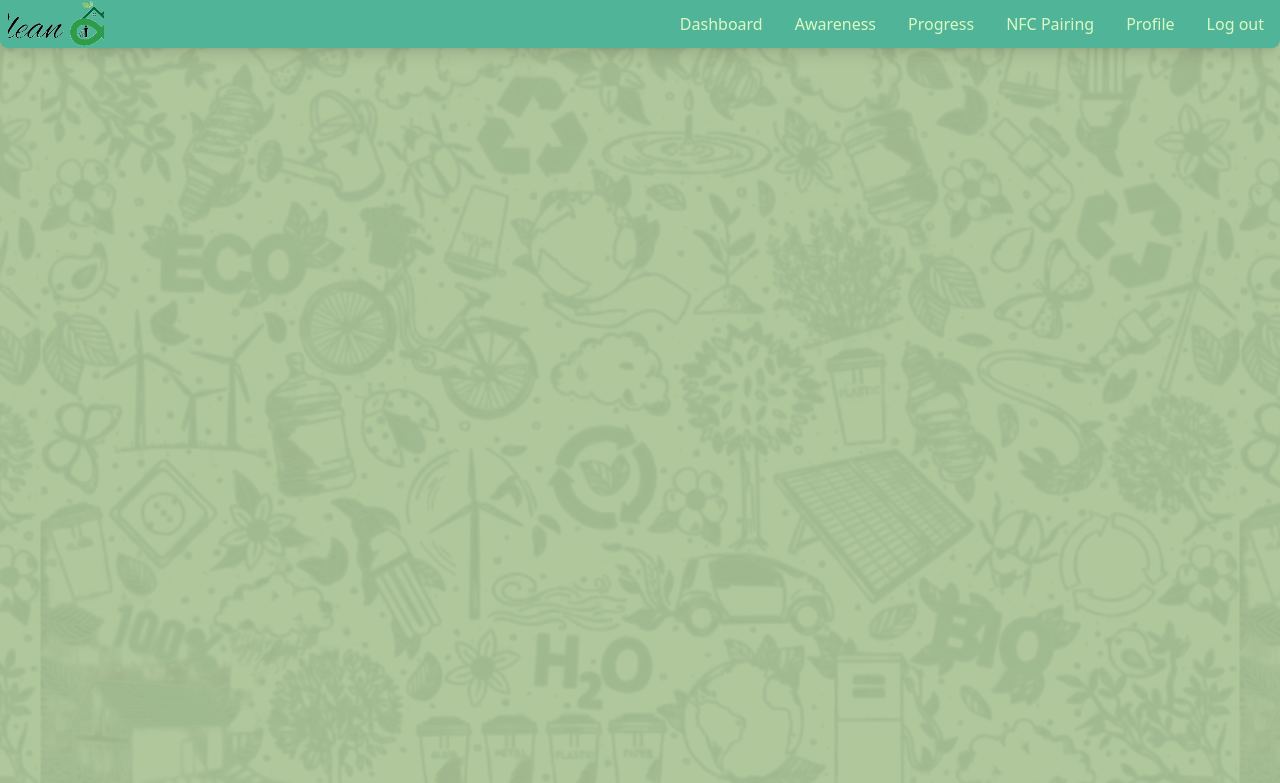
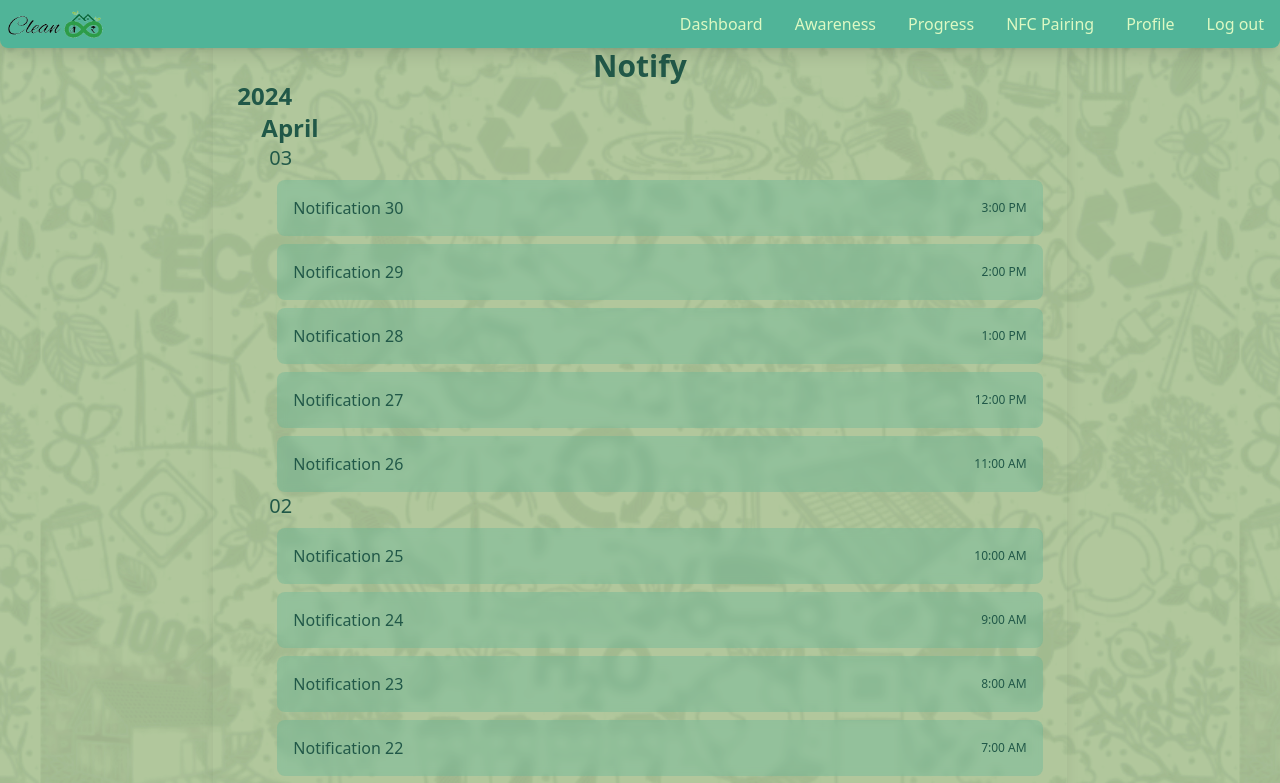
Before and after one commit to AJAY260505/cleaninfinity, a React (Vite) app in the folder client/: page /notify in a window 1280 px wide. Shown: the top 783 px of the page. Built offline with nearby package versions, Linux system fonts and the light colour scheme.

Commit message:
added notify !

```diff
--- a/client/src/components/Layout.jsx
+++ b/client/src/components/Layout.jsx
@@ -1,9 +1,4 @@
-import {
-  BrowserRouter as Router,
-  Routes,
-  Route,
-  useLocation
-} from 'react-router-dom'
+import {BrowserRouter as Router, Routes, Route, useLocation} from 'react-router-dom'
 import AuthComponent from './AuthComp'
 import Dashboard from './Dashboard'
 import Navbar from './Navbar'
@@ -12,7 +7,7 @@ import Progress from './Progress'
 import NFCPage from './NFC'
 import Profile from './Profile'
 import auth_states from '../data/stateAndDistrict.json'
-import { ToastContainer } from 'react-toastify'
+import {ToastContainer} from 'react-toastify'
 import 'react-toastify/dist/ReactToastify.css'
 import NFCCard from './NFC-Card'
 import {
@@ -26,7 +21,8 @@ import {
   progress_BarStyles
 } from '../data/config'
 import SplashScreen from './Splash'
-import { useEffect, useState } from 'react'
+import {useEffect, useState} from 'react'
+import Notify from './Notify'
 
 function LayoutContent() {
   const [loading, setLoading] = useState(true)
@@ -40,12 +36,10 @@ function LayoutContent() {
       <div
         className='fixed top-0 w-full h-full -z-10'
         style={{
-          backgroundImage:
-            'url(/0ba822008116c4db07f85b772a5dcea9-Photoroom.png)',
+          backgroundImage: 'url(/0ba822008116c4db07f85b772a5dcea9-Photoroom.png)',
           backgroundSize: 'contain',
           backgroundPosition: 'center',
-          filter:
-            'invert(1) sepia(1) hue-rotate(75deg) saturate(3) brightness(0.4)',
+          filter: 'invert(1) sepia(1) hue-rotate(75deg) saturate(3) brightness(0.4)',
           opacity: 0.1
         }}
       />
@@ -56,51 +50,21 @@ function LayoutContent() {
           <Route
             path='/dashboard'
             element={
-              <Dashboard
-                BarGraphVals={dashboard_data}
-                creditVal={dashboard_credits}
-                titles={dashboard_titles}
-              />
+              <Dashboard BarGraphVals={dashboard_data} creditVal={dashboard_credits} titles={dashboard_titles} />
             }
           />
-          <Route
-            path='/awareness'
-            element={<Awareness src={awareness_video_link} />}
-          />
+          <Route path='/awareness' element={<Awareness src={awareness_video_link} />} />
           <Route
             path='/progress'
-            element={
-              <Progress
-                data={progress_data}
-                users={progress_users}
-                progressBarStyles={progress_BarStyles}
-              />
-            }
+            element={<Progress data={progress_data} users={progress_users} progressBarStyles={progress_BarStyles} />}
           />
-          <Route
-            path='/nfc'
-            element={<NFCPage />}
-          />
-          <Route
-            path='/nfc-card'
-            element={<NFCCard />}
-          />
-          <Route
-            path='/profile'
-            element={<Profile />}
-          />
+          <Route path='/nfc' element={<NFCPage />} />
+          <Route path='/nfc-card' element={<NFCCard />} />
+          <Route path='/profile' element={<Profile />} />
+          <Route path='/notify' element={<Notify />} />
           <Route
             path='/'
-            element={
-              loading ? (
-                <SplashScreen />
-              ) : (
-                <AuthComponent
-                  states={auth_states}
-                  wards={auth_wards}
-                />
-              )
-            }
+            element={loading ? <SplashScreen /> : <AuthComponent states={auth_states} wards={auth_wards} />}
           />
         </Routes>
       </main>
--- a/client/src/components/NFC.jsx
+++ b/client/src/components/NFC.jsx
@@ -17,16 +17,16 @@ export default function NFCPage() {
         <NFCCard titles={NFCtitles} />
       </div>
 
-      <div className='p-4 flex flex-col bg-light-green rounded-lg shadow-xl hover:shadow-md transition-shadow duration-300 mt-4 md:w-3/4 lg:w-1/2'>
+      <div className='p-4 flex flex-col drop rounded-lg shadow-xl hover:shadow-md transition-shadow duration-150 mt-4 md:w-3/4 lg:w-1/2'>
         <div className='p-5'>
-          <h2 className='text-2xl font-bold'>What is NFC?</h2>
+          <h2>What is NFC?</h2>
           <p className='mt-2'>
             NFC (Near Field Communication) is used to get coins based on the
             waste we segregate and put in the dustbin.
           </p>
         </div>
         <div className='p-5'>
-          <h3 className='text-xl font-semibold'>Benefits:</h3>
+          <h3>Benefits:</h3>
           <p className='mt-2'>
             - Encourages waste segregation
             <br />
--- a/client/src/components/Navbar.jsx
+++ b/client/src/components/Navbar.jsx
@@ -1,28 +1,26 @@
-import { Link, useLocation } from 'react-router-dom'
-import { useState } from 'react'
+import {Link, useLocation} from 'react-router-dom'
+import {useState} from 'react'
 
 export default function Navbar() {
   const location = useLocation()
   const [isOpen, setIsOpen] = useState(false)
   const links = [
-    { href: '/dashboard', label: 'Dashboard' },
-    { href: '/awareness', label: 'Awareness' },
-    { href: '/progress', label: 'Progress' },
-    { href: '/nfc', label: 'NFC Pairing' },
-    { href: '/profile', label: 'Profile' },
-    { href: '/', label: 'Log out' }
+    {href: '/dashboard', label: 'Dashboard'},
+    {href: '/awareness', label: 'Awareness'},
+    {href: '/progress', label: 'Progress'},
+    {href: '/nfc', label: 'NFC Pairing'},
+    {href: '/profile', label: 'Profile'},
+    {href: '/', label: 'Log out'}
   ]
   return (
     <header className='fixed top-0 w-full shadow-lg rounded-ee-lg rounded-es-lg bg-medium-green h-12 z-20'>
       <div className='flex items-center justify-between'>
         <div
-          style={{ backgroundImage: 'url(/1.png)' }}
-          className='w-24 h-12 bg-cover bg-center ml-2'
-        ></div>
+          style={{backgroundImage: 'url(/1.png)'}}
+          className='w-24 h-12 bg-contain bg-no-repeat bg-center ml-2'></div>
         <button
           className='lg:hidden md:hidden focus:outline-none bg-transparent w-12'
-          onClick={() => setIsOpen(!isOpen)}
-        >
+          onClick={() => setIsOpen(!isOpen)}>
           <img
             src={isOpen ? './xmark-solid.svg' : './bars-solid.svg'}
             className='w-4/12'
@@ -31,9 +29,8 @@ export default function Navbar() {
         <nav
           className={`flex-col absolute right-0 top-12 z-20 rounded-lg ${
             isOpen ? 'flex' : 'hidden'
-          } md:flex-row lg:flex-row md:flex lg:flex md:relative md:top-0 lg:relative lg:top-0 bg-medium-green md:bg-transparent lg:bg-transparent`}
-        >
-          {links.map(({ href, label }) => (
+          } md:flex-row lg:flex-row md:flex lg:flex md:relative md:top-0 lg:relative lg:top-0 bg-medium-green md:bg-transparent lg:bg-transparent`}>
+          {links.map(({href, label}) => (
             <Link
               key={href}
               to={href}
@@ -42,8 +39,7 @@ export default function Navbar() {
                   ? 'text-dark-green text-lg'
                   : 'text-lightest-green'
               }`}
-              onClick={() => setIsOpen(false)}
-            >
+              onClick={() => setIsOpen(false)}>
               {label}
             </Link>
           ))}
--- /dev/null
+++ b/client/src/components/Notify.jsx
@@ -0,0 +1,55 @@
+import {dummyNotifications} from '../data/config'
+
+const NotificationItem = ({timestamp, message}) => (
+  <div className='flex items-center justify-between p-4 rounded-lg drop ml-2'>
+    <p>{message}</p>
+    <p className='text-xs'>{timestamp}</p>
+  </div>
+)
+
+const NotificationList = ({title, values}) => (
+  <div className='flex flex-col ml-2'>
+    <p className='font-bold text-2xl'>{title}</p>
+    {values.slice().map(({date, notifications}) => (
+      <div key={date} className='flex flex-col gap-y-2 ml-2'>
+        <p className='font-medium text-xl'>{date}</p>
+        {notifications.slice().map(notification => (
+          <NotificationItem key={notification.timestamp} {...notification} />
+        ))}
+      </div>
+    ))}
+  </div>
+)
+
+export default function Notify() {
+  return (
+    <div className='container flex flex-col relative'>
+      <h1 className='text-3xl font-bold fixed top-12 left-1/2 -translate-x-1/2 z-10'>Notify</h1>
+      {Object.entries(dummyNotifications)
+        .slice()
+        .reverse()
+        .map(([year, months]) => (
+          <div key={year} className='flex flex-col mt-6'>
+            <p className='font-bold text-2xl'>{year}</p>
+            {Object.entries(months)
+              .slice()
+              .reverse()
+              .map(([month, days]) => (
+                <div key={month} className='flex flex-col gap-2 pl-4'>
+                  <NotificationList
+                    title={month}
+                    values={days
+                      .slice()
+                      .reverse()
+                      .map(({date, notifications}) => ({
+                        date,
+                        notifications: notifications.slice().reverse()
+                      }))}
+                  />
+                </div>
+              ))}
+          </div>
+        ))}
+    </div>
+  )
+}
--- a/client/src/data/config.js
+++ b/client/src/data/config.js
@@ -2,23 +2,93 @@ export const dashboard_data = [70, 50, 90, 30, 100, 45, 80, 60, 25, 85, 55, 80]
 export const dashboard_credits = 500
 export const auth_wards = ['Choose Your Ward', 'Ward 1', 'Ward 2']
 export const dashboard_titles = [
-  'Knowledge',
-  'Progress',
-  'Pair Dustbin',
-  'Notify',
-  'PingMe',
-  'Activity',
+  {title: 'Knowledge', path: '/knowledge'},
+  {title: 'Progress', path: '/progress'},
+  {title: 'Pair Dustbin', path: '/pair-dustbin'},
+  {title: 'Notify', path: '/notify'},
+  {title: 'PingMe', path: '/ping-me'},
+  {title: 'Activity', path: '/activity'}
 ]
-export const awareness_video_link =
-  'https://www.youtube.com/embed/DHfRfU3XUEo?si=2Tw6Xk_Xs3Ihwak3'
+export const awareness_video_link = 'https://www.youtube.com/embed/DHfRfU3XUEo?si=2Tw6Xk_Xs3Ihwak3'
 export const progress_data = [70, 50, 90, 30, 100, 45, 80, 60, 25, 85, 55, 75]
 export const progress_users = [
-  { name: 'User 1', value: 66 },
-  { name: 'User 2', value: 90 },
-  { name: 'User 3', value: 45 },
+  {name: 'User 1', value: 66},
+  {name: 'User 2', value: 90},
+  {name: 'User 3', value: 45}
 ]
 export const progress_BarStyles = {
-  root: { width: '120px', height: '120px' },
-  path: { stroke: '#4CAF50' },
-  text: { fill: '#4CAF50', fontSize: '1rem' },
+  root: {width: '120px', height: '120px'},
+  path: {stroke: '#4CAF50'},
+  text: {fill: '#4CAF50', fontSize: '1rem'}
 }
+
+export const dummyNotifications = {
+  2023: {
+    March: [
+      {
+        date: '01',
+        notifications: [
+          {message: 'Notification 1', timestamp: '10:00 AM'},
+          {message: 'Notification 2', timestamp: '11:00 AM'},
+          {message: 'Notification 3', timestamp: '12:00 PM'},
+          {message: 'Notification 4', timestamp: '1:00 PM'},
+          {message: 'Notification 5', timestamp: '2:00 PM'}
+        ]
+      },
+      {
+        date: '02',
+        notifications: [
+          {message: 'Notification 6', timestamp: '3:00 PM'},
+          {message: 'Notification 7', timestamp: '4:00 PM'},
+          {message: 'Notification 8', timestamp: '5:00 PM'},
+          {message: 'Notification 9', timestamp: '6:00 PM'},
+          {message: 'Notification 10', timestamp: '7:00 PM'}
+        ]
+      },
+      {
+        date: '03',
+        notifications: [
+          {message: 'Notification 11', timestamp: '8:00 PM'},
+          {message: 'Notification 12', timestamp: '9:00 PM'},
+          {message: 'Notification 13', timestamp: '10:00 PM'},
+          {message: 'Notification 14', timestamp: '11:00 PM'},
+          {message: 'Notification 15', timestamp: '12:00 AM'}
+        ]
+      }
+    ]
+  },
+  2024: {
+    April: [
+      {
+        date: '01',
+        notifications: [
+          {message: 'Notification 16', timestamp: '1:00 AM'},
+          {message: 'Notification 17', timestamp: '2:00 AM'},
+          {message: 'Notification 18', timestamp: '3:00 AM'},
+          {message: 'Notification 19', timestamp: '4:00 AM'},
+          {message: 'Notification 20', timestamp: '5:00 AM'}
+        ]
+      },
+      {
+        date: '02',
+        notifications: [
+          {message: 'Notification 21', timestamp: '6:00 AM'},
+          {message: 'Notification 22', timestamp: '7:00 AM'},
+          {message: 'Notification 23', timestamp: '8:00 AM'},
+          {message: 'Notification 24', timestamp: '9:00 AM'},
+          {message: 'Notification 25', timestamp: '10:00 AM'}
+        ]
+      },
+      {
+        date: '03',
+        notifications: [
+          {message: 'Notification 26', timestamp: '11:00 AM'},
+          {message: 'Notification 27', timestamp: '12:00 PM'},
+          {message: 'Notification 28', timestamp: '1:00 PM'},
+          {message: 'Notification 29', timestamp: '2:00 PM'},
+          {message: 'Notification 30', timestamp: '3:00 PM'}
+        ]
+      }
+    ]
+  }
+}
--- a/client/src/index.css
+++ b/client/src/index.css
@@ -9,14 +9,14 @@ body::after {
   @apply fixed top-0 w-full h-full bg-black bg-opacity-20 -z-10;
 }
 .drop {
-  @apply bg-medium-green/40 backdrop-blur-sm;
+  @apply bg-medium-green/30 backdrop-blur-sm;
 }
 input,
 select {
   @apply rounded-lg p-2 mb-2 hover:shadow-md bg-lightest-green/80 w-full focus:outline-none focus:ring-2 focus:ring-medium-green transition font-semibold shadow-lg;
 }
 input::placeholder {
-  @apply text-medium-green text-center text-lg;
+  @apply text-medium-green text-center;
 }
 .animate {
   @apply transition-all duration-700 ease-in-out;
@@ -25,7 +25,7 @@ input::placeholder {
   @apply w-1/2 p-2;
 }
 .container {
-  @apply px-6 mx-auto min-h-screen lg:w-8/12 pt-14;
+  @apply px-6 mx-auto min-h-screen lg:w-8/12 pt-14 shadow-lg;
 }
 .notActivebtn {
   @apply text-dark-green border-2 border-medium-green border-solid;
@@ -57,3 +57,6 @@ header a {
 h2 {
   @apply text-2xl font-semibold;
 }
+h3 {
+  @apply text-xl font-semibold;
+}
```
Also changed, not shown: client/src/components/AuthComp.jsx (+32 -96 lines), client/src/components/Location.jsx (+14 -14 lines), client/src/components/NFC-Card.jsx (+4 -5 lines), client/src/components/VerticalCard.jsx (+8 -6 lines), 1 other file (tests, documents, lock files or other folders).
